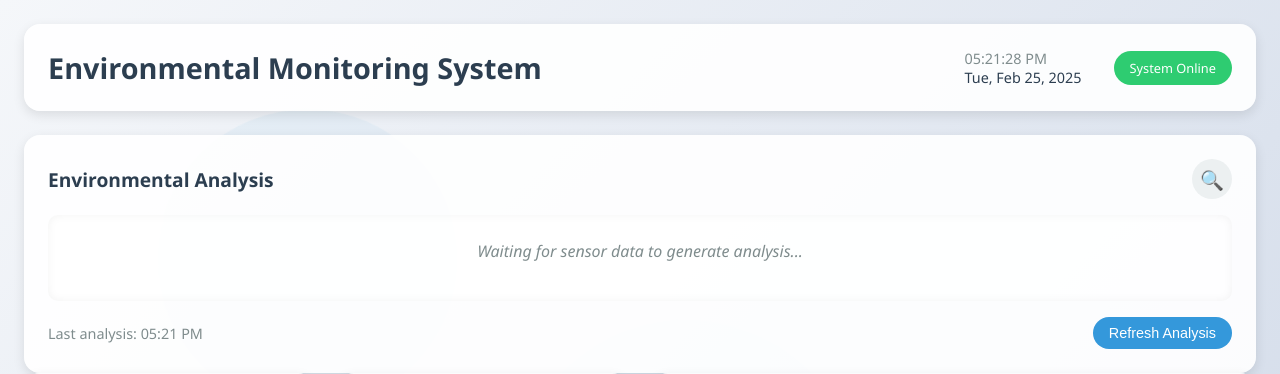
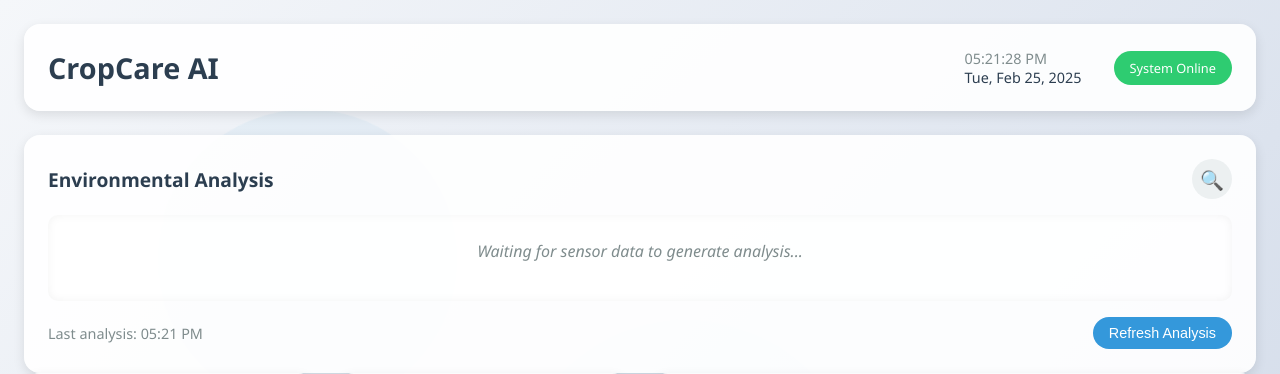
Before and after one commit to sai-darshan-k/IoT, a Flask app: page / in a window 1280 px wide. Shown: the top 374 px of the page. Run offline with Flask 3, Linux system fonts and the light colour scheme; some libraries are stand-ins or nearby versions.

Commit message:
Update index.html

```diff
--- a/templates/index.html
+++ b/templates/index.html
@@ -552,7 +552,7 @@
     </div>
 
     <div class="dashboard-header">
-        <h1 class="dashboard-title">Environmental Monitoring System</h1>
+        <h1 class="dashboard-title">CropCare AI</h1>
         <div class="dashboard-info">
             <div>
                 <div class="dashboard-time" id="current-time">--:--:--</div>
```
